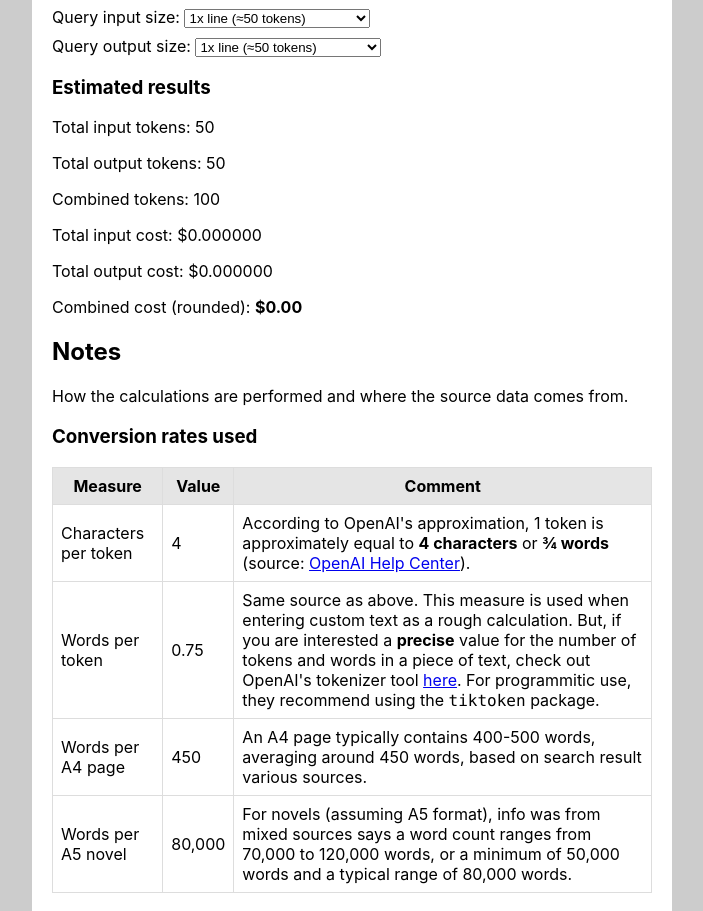
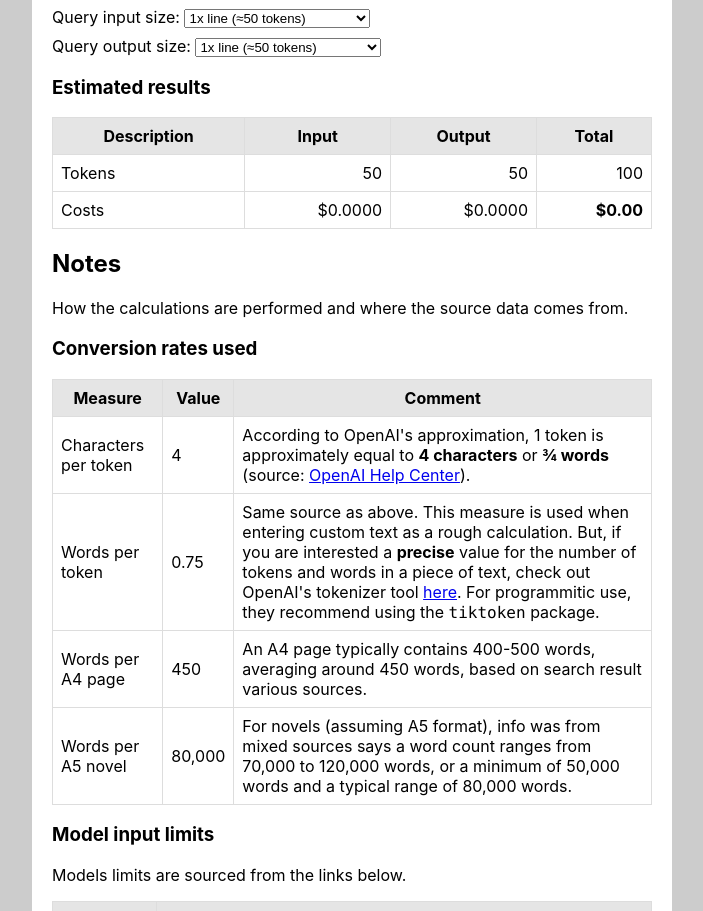
Before and after one commit to MichaelCurrin/token-translator, a React (Create React App) app: page / in a window 1280 px wide. Shown: the part 3105-4016 px from the top of the page, without its empty margins (288-991 px from the left). Built offline with nearby package versions, Linux system fonts and the light colour scheme.

Commit message:
feat: convert to table

```diff
--- a/src/components/PricingCalculator/CostSummary.jsx
+++ b/src/components/PricingCalculator/CostSummary.jsx
@@ -1,34 +1,46 @@
 export function CostSummary(props) {
   return (
-    <>
-      <p>Total input tokens: {props.totalInputTokens.toLocaleString()}</p>
-      <p>Total output tokens: {props.totalOutputTokens.toLocaleString()}</p>
-      <p>Combined tokens: {props.totalTokens.toLocaleString()}</p>
-
-      <p>
-        Total input cost: $
+    <table>
+      <thead>
+        <tr>
+          <th>Description</th>
+          <th>Input</th>
+          <th>Output</th>
+          <th>Total</th>
+        </tr>
+      </thead>
+      <tbody>
+        <tr>
+          <td>Tokens</td>
+          <td className="align-right">{props.totalInputTokens.toLocaleString()}</td>
+          <td className="align-right">{props.totalOutputTokens.toLocaleString()}</td>
+          <td className="align-right">{props.totalTokens.toLocaleString()}</td>
+        </tr>
+        <tr>
+          <td>Costs</td>
+          <td className="align-right">
+            $
             {props.totalInputCost.toLocaleString(undefined, {
-          minimumFractionDigits: 6,
+              minimumFractionDigits: 4,
               maximumFractionDigits: 6,
             })}
-      </p>
-      <p>
-        Total output cost: $
+          </td>
+          <td className="align-right">
+            $
             {props.totalOutputCost.toLocaleString(undefined, {
-          minimumFractionDigits: 6,
+              minimumFractionDigits: 4,
               maximumFractionDigits: 6,
             })}
-      </p>
-      <p>
-        Combined cost (rounded):{' '}
-        <b>
-          $
+          </td>
+          <td className="align-right">
+            <b>$
               {props.totalCost.toLocaleString(undefined, {
                 minimumFractionDigits: 2,
                 maximumFractionDigits: 2,
-          })}
-        </b>
-      </p>
-    </>
+              })}</b>
+          </td>
+        </tr>
+      </tbody>
+    </table>
   );
 }
```
Lines whose indentation alone changed are shown as unchanged.
